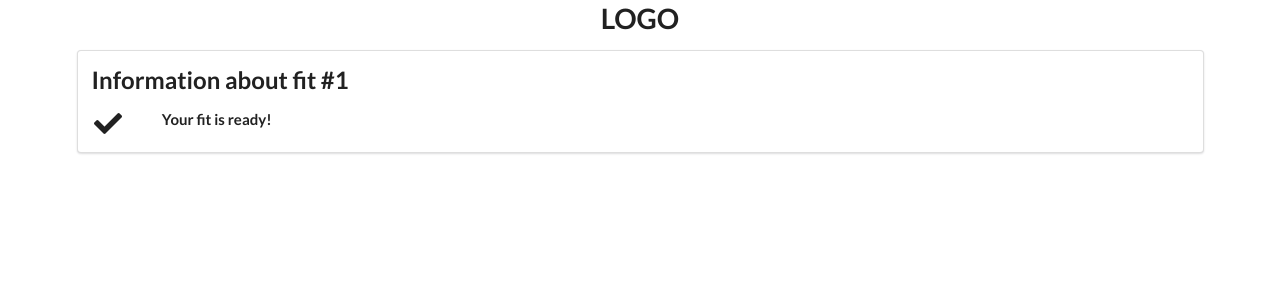
After one commit to whimo/promobot, a Flask app: template app/templates/fit.html in a window 1280 px wide. The commit adds this page. Shown: the top 300 px of the page. Run offline with Flask 2, Linux system fonts and the light colour scheme; tables that the repository leaves empty hold one stand-in row (values such as "Sample post"); the template is opened without the code that fills it: values that come from a table or form of the project are taken from there, most other values are stand-ins (such as "Sample title", 1, 10 or a date in 2020); some libraries are stand-ins or nearby versions.

Commit message:
Kamil lox

```diff
--- a/app/templates/base.html
+++ b/app/templates/base.html
@@ -12,6 +12,12 @@
 
     <body>
         <div class="ui container">
+            <div class="ui center aligned grid">
+                <div class="row">
+                    <h1>LOGO</h1>
+                </div>
+            </div>
+
             {% block content %}{% endblock %}
         </div>
     </body>
--- /dev/null
+++ b/app/templates/fit.html
@@ -0,0 +1,29 @@
+{% extends "base.html" %}
+
+{% block content %}
+<div class="ui segment">
+    <h2>Information about fit #{{ fit.id }}</h2>
+
+    {% if fit.done %}
+        <div class="ui two column grid">
+            <div class="one wide column">
+                <i class="big check icon"></i>
+            </div>
+
+            <div class="column">
+                <h4>Your fit is ready!</h4>
+            </div>
+        </div>
+    {% else %}
+        <div class="ui two column grid">
+            <div class="one wide column">
+                <div class="ui active small inline loader"></div>
+            </div>
+
+            <div class="column">
+                <h3>Please wait while your fit is being processed...</h3>
+            </div>
+        </div>
+    {% endif %}
+</div>
+{% endblock %}
--- a/app/templates/index.html
+++ b/app/templates/index.html
@@ -1,12 +1,6 @@
 {% extends "base.html" %}
 
 {% block content %}
-<div class="ui center aligned grid">
-    <div class="row">
-        <h1>LOGO</h1>
-    </div>
-</div>
-
 <div class="ui stackable grid">
     <div class="ten wide column">
         <div class="ui segment">
--- a/app/views.py
+++ b/app/views.py
@@ -9,7 +9,6 @@ def index():
 
 @app.route('/fit/<id>')
 def show_fit(id):
-
     fit = Fit.query.filter_by(id=id).first()
 
     if not fit:
@@ -17,8 +16,7 @@ def show_fit(id):
 
     return render_template(
                 'fit.html',
-                fit=fit
-                id=id
+                fit=fit,
             )
 
 @app.route('/418')
```
